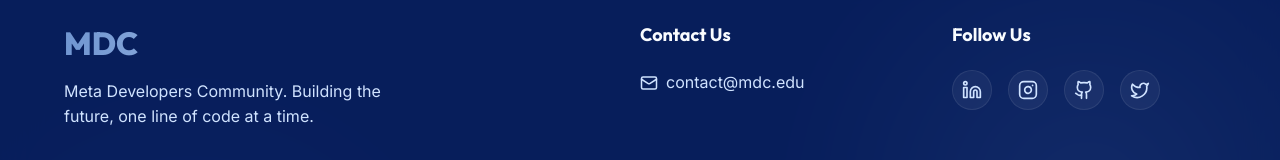
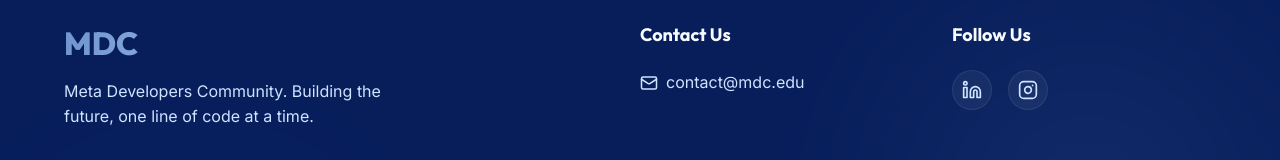
Before and after one commit to GanneRohan097/mdcRpage, a React (Vite) app: page / in a window 1280 px wide. Shown: the part 5638-5798 px from the top of the page. Built offline with nearby package versions, Linux system fonts and the light colour scheme.

Commit message:
First commit

```diff
--- a/src/components/Footer.jsx
+++ b/src/components/Footer.jsx
@@ -30,12 +30,6 @@ const Footer = () => {
                             <a href="#" className="social-icon" aria-label="Instagram">
                                 <Instagram size={20} />
                             </a>
-                            <a href="#" className="social-icon" aria-label="Github">
-                                <Github size={20} />
-                            </a>
-                            <a href="#" className="social-icon" aria-label="Twitter">
-                                <Twitter size={20} />
-                            </a>
                         </div>
                     </div>
                 </div>
```
